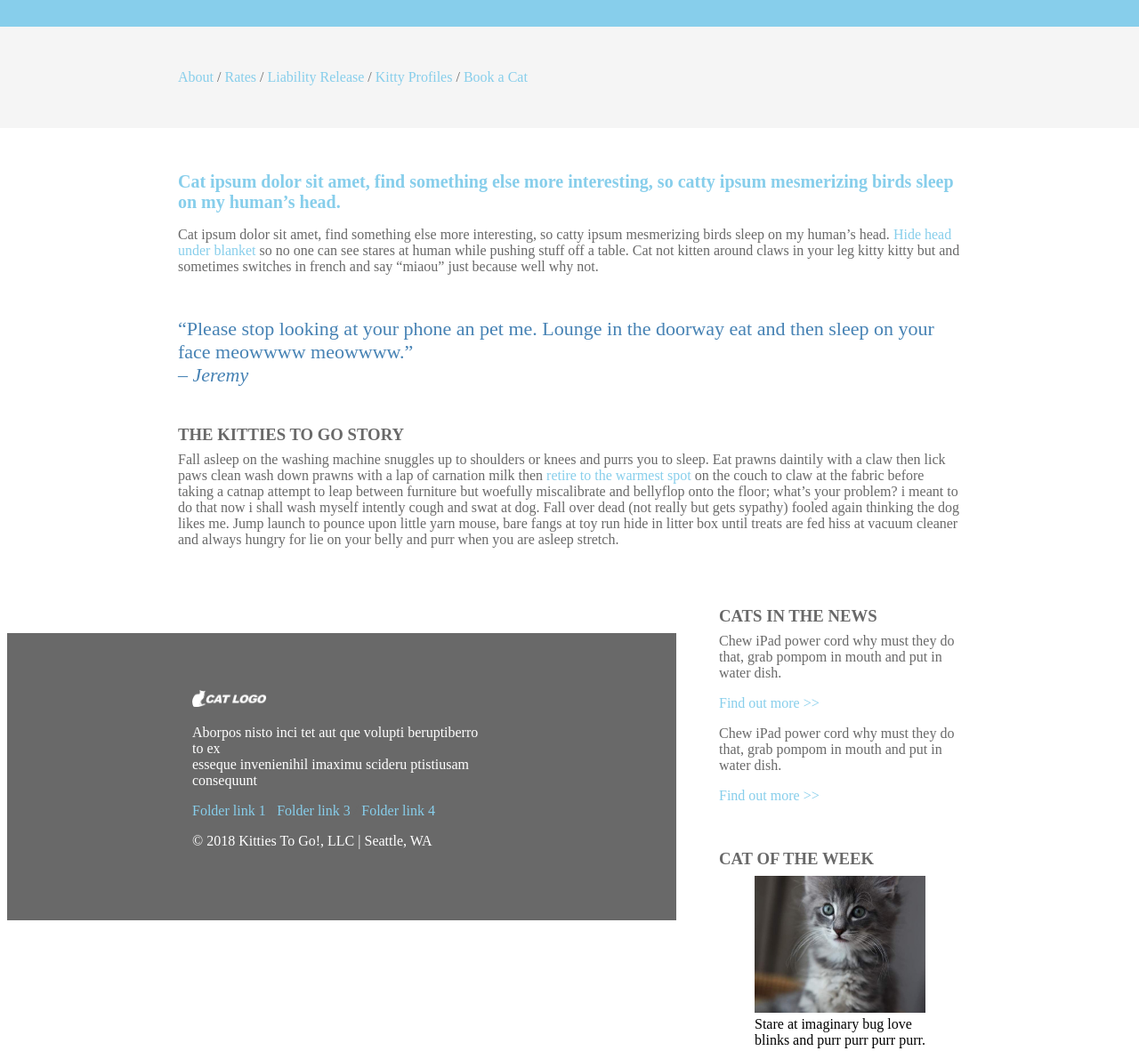
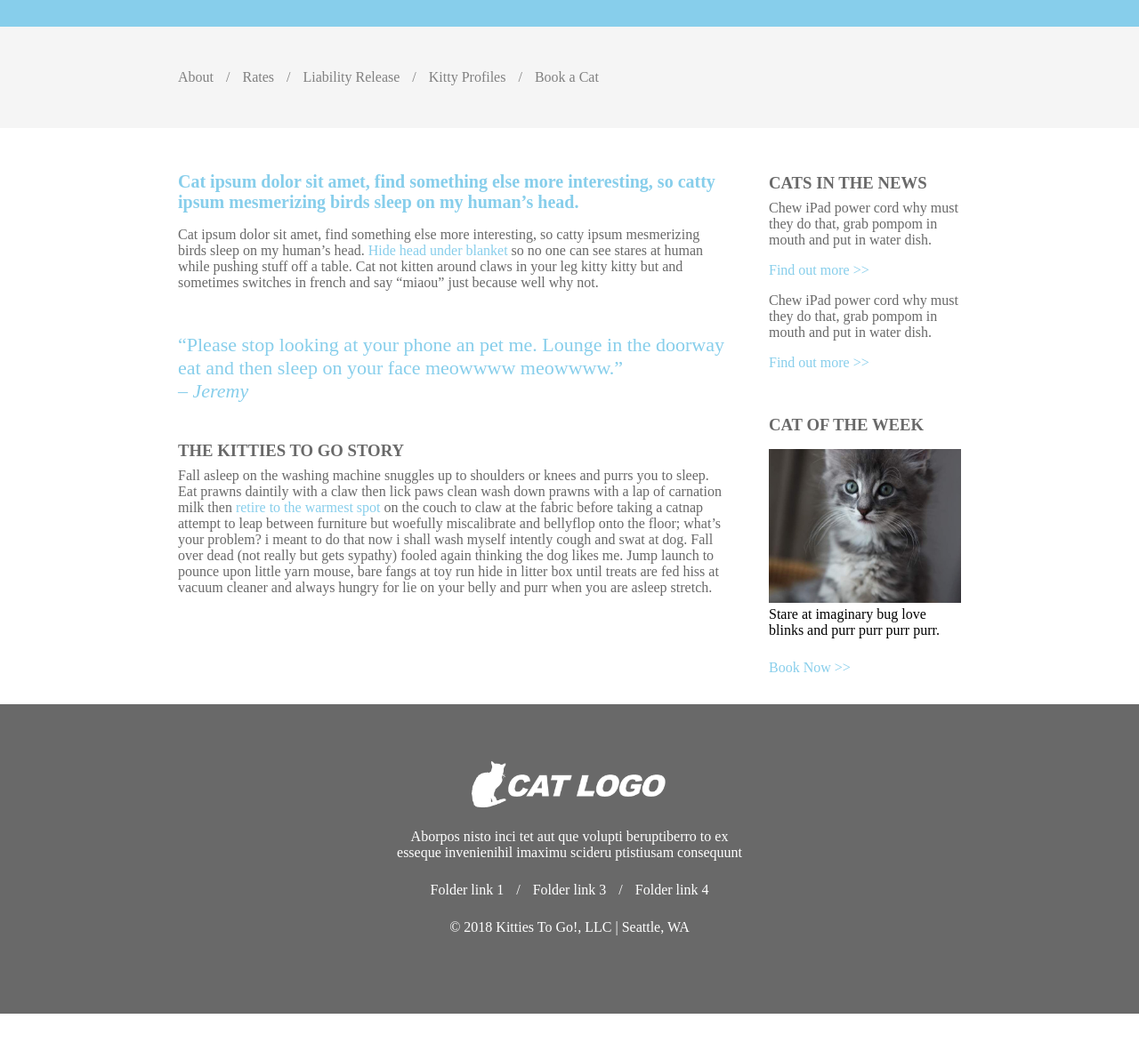
Before and after one commit to nsfunk/kitties-mockup, a plain HTML site: page index.html in a window 1280 px wide. Shown: the part 260-1442 px from the top of the page at 89% size. After the commit the page ends 1400 px from the top, so only its background shows below. Drawn offline with Linux system fonts and the light colour scheme.

Commit message:
finished stylsheet now with fixed footer, figure, and nav link spacing

```diff
--- a/stylesheet.css
+++ b/stylesheet.css
@@ -25,17 +25,20 @@ nav{
   padding-left: 13rem;
   margin: -1rem;
 }
-.nav-links1{
+.nav-links{
   color: grey;
   text-decoration: none;
+  word-spacing: normal;
+}
+.between-nav{
+  color: grey;
+  word-spacing: 10px;
 }
 .body{
   padding-top: 3rem;
   padding-right: 12rem;
   padding-left: 12rem;
-  padding-bottom: 4rem;
-}
-article{
+  padding-bottom: 8rem;
 }
 section{
   padding-bottom: 2rem;
@@ -52,11 +55,11 @@ a{
   color: SkyBlue;
 }
 q{
-  color: SteelBlue;
+  color: SkyBlue;
   font-size: 22px;
 }
 #source-quote{
-  color: SteelBlue;
+  color: SkyBlue;
   font-size: 22px;
   margin-top: -0.01rem;
   margin-bottom: -0.5rem;
@@ -65,10 +68,19 @@ h3{
   color: DimGray;
   margin-bottom: -0.5rem;
 }
+.main{
+  float: left;
+  width: 70%;
+}
 aside{
   float: right;
-  width: 20rem;
+  width: 30%;
   padding-left: 3rem;
+}
+figure{
+  margin: 0px;
+  padding-top: 1.5rem;
+  padding-bottom: 1.5rem;
 }
 img{
   width:100%;
@@ -80,16 +92,26 @@ footer{
   padding-bottom: 4rem;
   padding-left: 13rem;
   margin: -1rem;
-  margin-bottom:-2rem;
-  align-content: center;
-
+  clear: both;
 }
 #logo{
+  display: block;
   width: 25%;
+  margin-left: auto;
+  margin-right: auto;
+}
+.footer-text{
+  color: white;
+  text-align: center;
+  padding: 0.5rem;
 }
 .footer-links{
-  background-color: DimGray;
+  color: white;
+  text-decoration: none;
+  word-spacing: normal;
 }
-.footer-text{
-    color:white;
+.between-footer-links{
+  color: white;
+  word-spacing: 10px;
+  text-align: center;
 }
```
